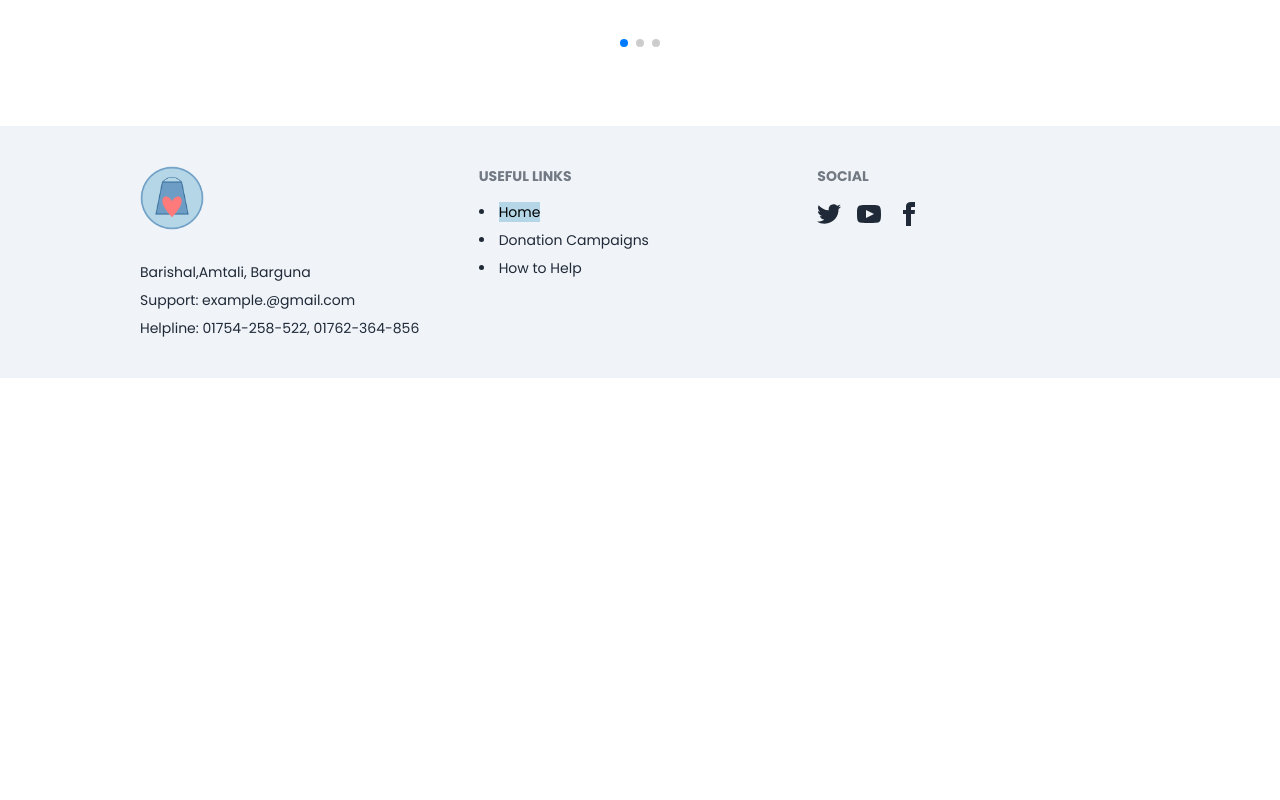
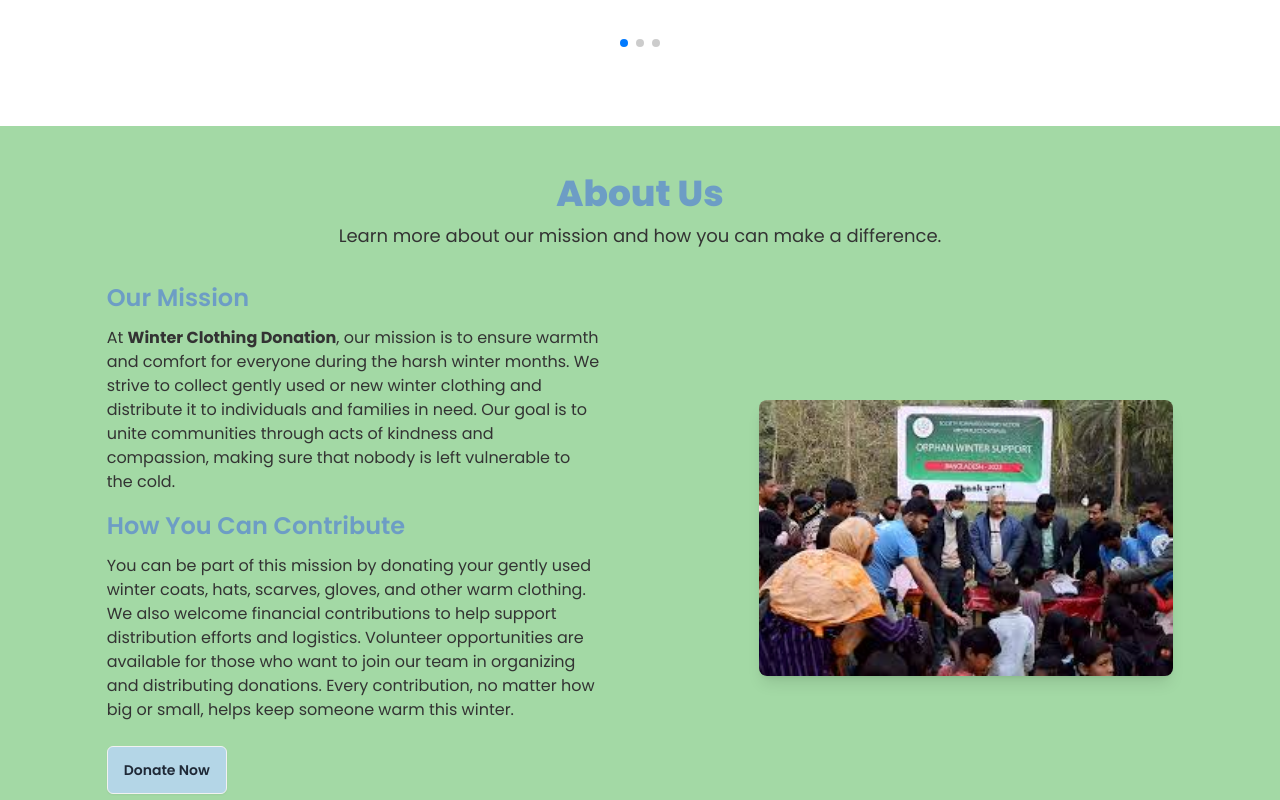
Before and after one commit to mdabdulkyum1/test, a React (Vite) app: page / in a window 1280 px wide. Shown: the part 420-1220 px from the top of the page. Before the commit the page ends 800 px from the top, so only its background shows below. Built offline with nearby package versions, Linux system fonts and the light colour scheme.

Commit message:
About section design done

```diff
--- /dev/null
+++ b/src/components/shared/About/About.jsx
@@ -0,0 +1,34 @@
+import community from '../../../assets/community.jpeg'
+
+const About = () => {
+    return (
+     <section className="bg-frost-green py-12">
+      <div className="text-center mb-8">
+          <h1 className="text-4xl text-heading font-extrabold">About Us</h1>
+          <p className="text-lg text-primary-text mt-2">Learn more about our mission and how you can make a difference.</p>
+      </div>
+      <div className="w-5/6 mx-auto grid grid-cols-1 lg:grid-cols-2 gap-8 items-center">
+          <div className="lg:pr-6">
+              <h2 className="text-2xl text-heading font-semibold mb-3">Our Mission</h2>
+              <p className="text-primary-text mb-4">
+                  At <strong>Winter Clothing Donation</strong>, our mission is to ensure warmth and comfort for everyone during the harsh winter months. We strive to collect gently used or new winter clothing and distribute it to individuals and families in need. Our goal is to unite communities through acts of kindness and compassion, making sure that nobody is left vulnerable to the cold.
+              </p>
+              <h2 className="text-2xl text-heading font-semibold mb-3">How You Can Contribute</h2>
+              <p className="text-primary-text">
+                  You can be part of this mission by donating your gently used winter coats, hats, scarves, gloves, and other warm clothing. We also welcome financial contributions to help support distribution efforts and logistics. Volunteer opportunities are available for those who want to join our team in organizing and distributing donations. Every contribution, no matter how big or small, helps keep someone warm this winter.
+              </p>
+              <button className="mt-6 btn bg-ice-blue font-semibold rounded-md hover:bg-frosty-blue transition">Donate Now</button>
+          </div>
+          <div className="flex justify-center lg:justify-end">
+              <img
+                  src={community}
+                  alt="Community donating winter clothes"
+                  className="rounded-lg shadow-lg w-full lg:w-4/5"
+              />
+          </div>
+      </div>
+     </section>
+    );
+};
+
+export default About;
--- a/src/pages/Home/Home.jsx
+++ b/src/pages/Home/Home.jsx
@@ -1,9 +1,11 @@
 import Banner from "../../components/Banner/Banner"
+import About from "../../components/shared/About/About"
 
 function Home() {
   return (
     <>
     <Banner></Banner>
+    <About></About>
     </>
   )
 }
```
Also changed, not shown: src/assets/community.jpeg (added).
